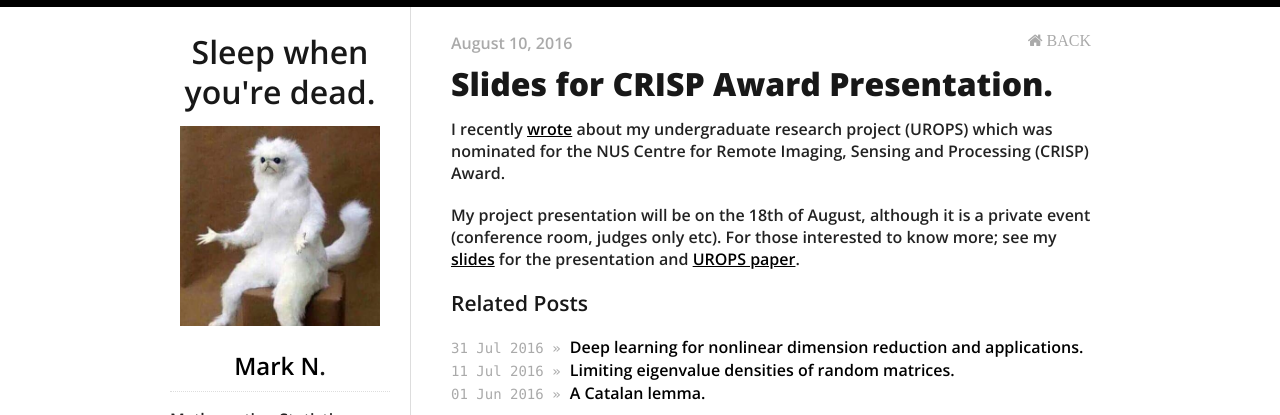
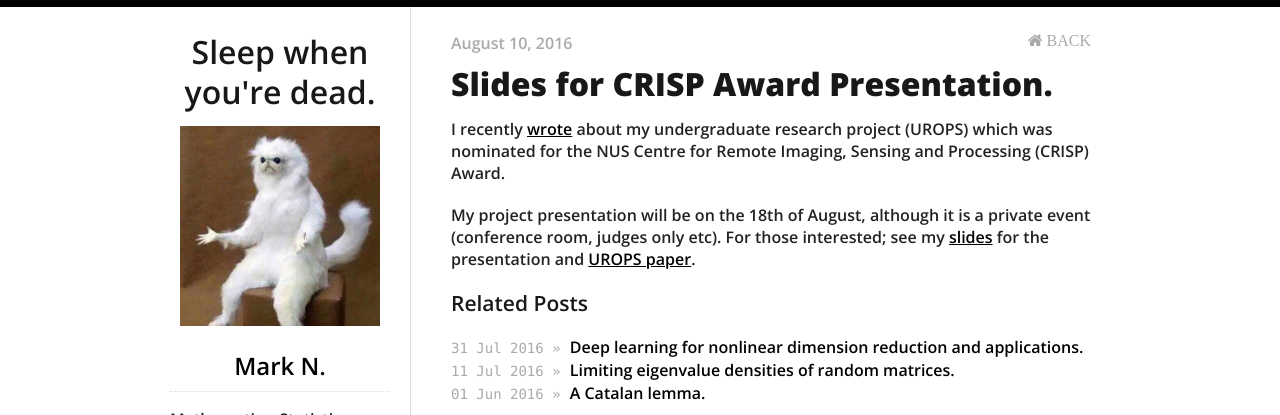
Before and after one commit to Wentong-DST/Wentong-DST.github.io, a Jekyll site: the page built from _posts/2016-08-10-slides-for-crisp-award-presentation.md, in a window 1280 px wide, cut to the strip 0-415 px from the top of the page. Built offline with Jekyll 4.4.1, drawn with Linux system fonts in a browser that asks for light colours; nearby versions of some CDN libraries.

Commit message:
updated post

```diff
--- a/_posts/2016-08-10-slides-for-crisp-award-presentation.md
+++ b/_posts/2016-08-10-slides-for-crisp-award-presentation.md
@@ -8,4 +8,4 @@ categories:
 
 I recently [<u>wrote</u>](/2016/07/11/limiting-eigenvalue-densities-of-random-matrices.html) about my undergraduate research project (UROPS) which was nominated for the NUS Centre for Remote Imaging, Sensing and Processing (CRISP) Award.
 
-My project presentation will be on the 18th of August, although it is a private event (conference room, judges only etc). For those interested to know more; see my [<u>slides</u>](/pdf/crisp.pdf) for the presentation and [<u>UROPS paper</u>](/pdf/ma3288).
+My project presentation will be on the 18th of August, although it is a private event (conference room, judges only etc). For those interested; see my [<u>slides</u>](/pdf/crisp.pdf) for the presentation and [<u>UROPS paper</u>](/pdf/ma3288).
```
